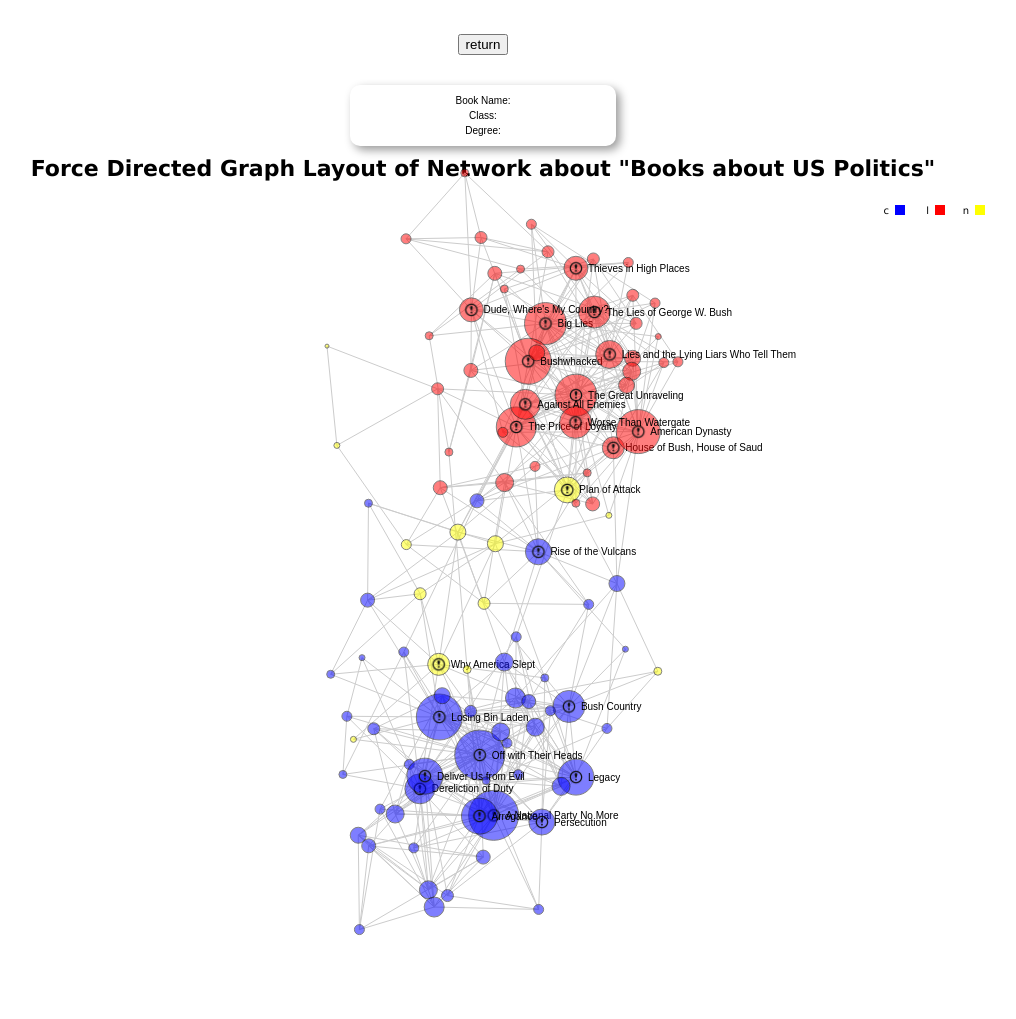
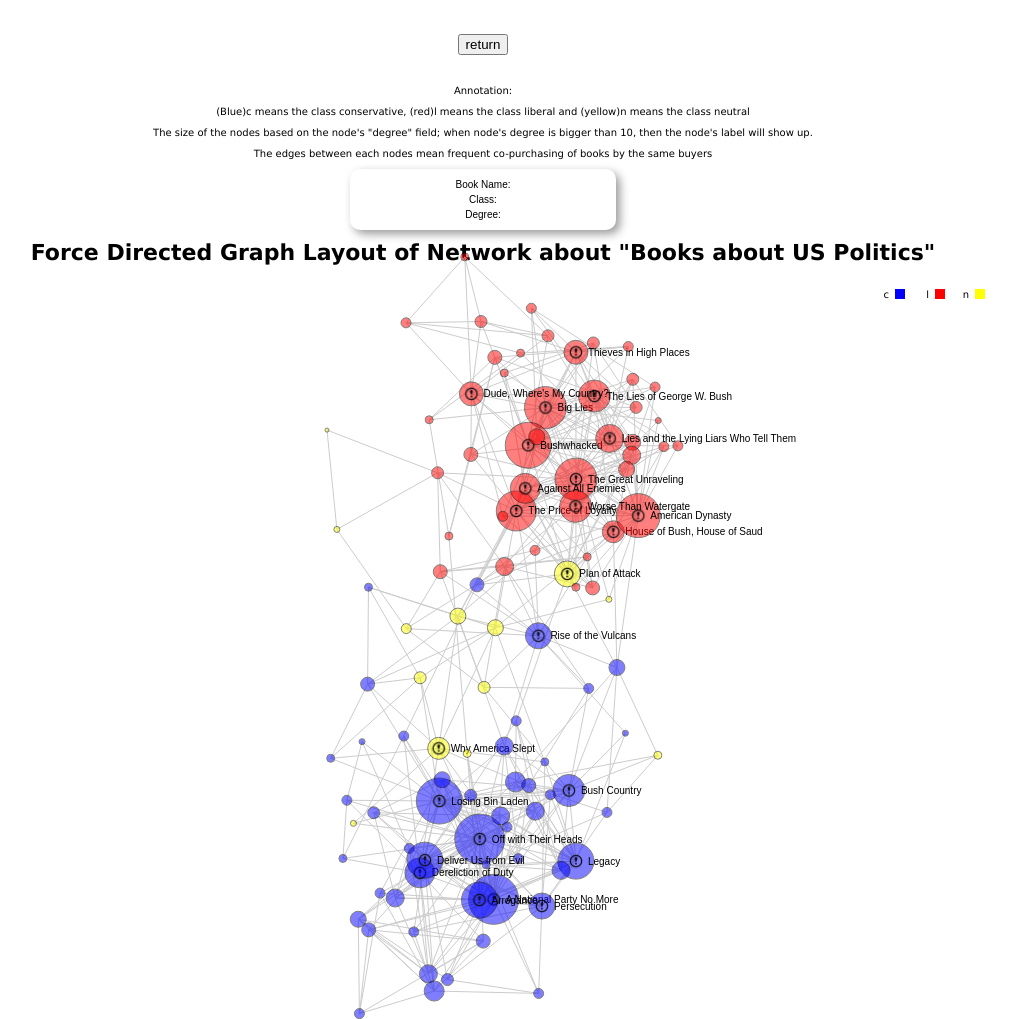
Before and after one commit to woodswift/visualizationHW2, a website: page public_html/q1/forceDirected.html in a window 1280 px wide. Shown: the whole page, without its empty margins (157-1173 px from the left). Before the commit the page ends 956 px from the top, so only its background shows below. Drawn offline with nearby package versions, Linux system fonts and the light colour scheme.

Commit message:
annotation for Q1

```diff
--- a/public_html/q1/forceDirected.html
+++ b/public_html/q1/forceDirected.html
@@ -19,7 +19,20 @@ and open the template in the editor.
     <body>
         <div class="controller">
             <button id="return">return</button>
-
+        </div>
+        <div>
+            <p>
+                Annotation:
+            </p>
+            <p>
+                (Blue)c means the class conservative, (red)l means the class liberal and (yellow)n means the class neutral
+            </p>
+            <p>
+                The size of the nodes based on the node's "degree" field; when node's degree is bigger than 10, then the node's label will show up.
+            </p>
+            <p>
+                The edges between each nodes mean frequent co-purchasing of books by the same buyers
+            </p>
         </div>
         <div id="tooltip" style="position:relative; width:250px;margin:auto;">
             <p>Book Name: <strong id="label"></strong></p>
```
